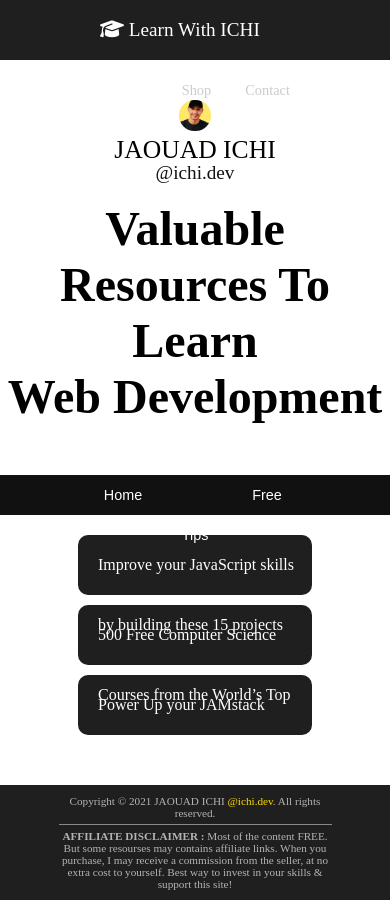
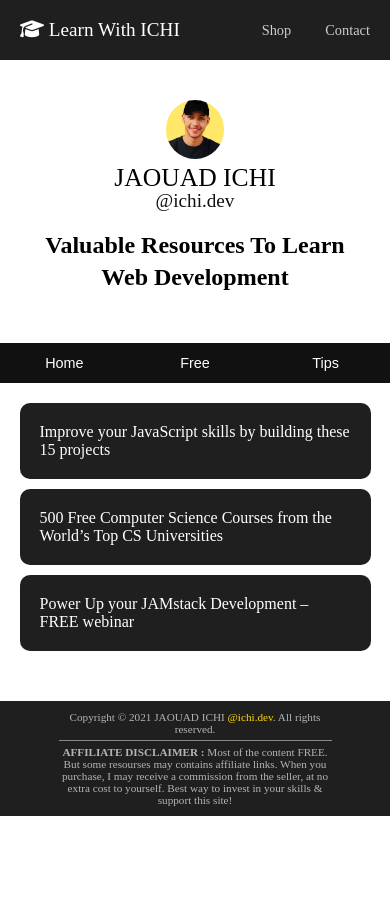
Before and after one commit to ijaouad/learnwithichi, a plain HTML site: page index.html in a window 390 px wide. After the commit the page ends 844 px from the top, so only its background shows below. Drawn offline with Linux system fonts and the light colour scheme.

Commit message:
Update styles.css

```diff
--- a/styles.css
+++ b/styles.css
@@ -41,6 +41,10 @@ nav .navig a {
 
 nav .navig a:hover {
     color: #ffffff;
+}
+
+.menu {
+    display: none;
 }
 
 .header {
@@ -94,18 +98,19 @@ nav .navig a:hover {
     background-color: #111;
     margin: 50px 0 20px 0;
     text-align: center;
+    display: grid;
+    grid-template-columns: 33% 34% 33%;
 }
 
 .btn {
     background: none;
     border: none;
     outline: none;
-    width: 100px;
+    width: 100%;
     height: 40px;
     color: #fff;
     font-size: .9rem;
     cursor: pointer;
-    margin: 0 20px;
 }
 
 .btn:hover {
@@ -119,18 +124,14 @@ nav .navig a:hover {
 
 .card {
     width: 60%;
-    height: 60px;
+    min-height: 60px;
     background: #1f1f1f;
     margin: 10px auto;
     border-radius: 10px;
-}
-
-.card p {
-    padding-left: 20px;
+    padding: 20px;
 }
 
 .card a{
-    line-height: 60px;
     text-decoration: none;
     color: #fff;
 }
@@ -166,3 +167,57 @@ footer p:first-child{
     margin-bottom: 5px;
     padding-bottom: 5px;
 }
+
+.active {
+    background-color: #ffd900;
+    color: #111;
+}
+
+@media (max-width: 1024px) {
+    .header img {
+        width: 12%;
+    }
+
+    .header h2 {
+        font-size: 2.5rem;
+        line-height: 3rem;
+    }
+
+    .card {
+        width: 70%;
+    }
+}
+
+@media (max-width: 722px) {
+    .header img {
+        width: 15%;
+    }
+
+    .header h2 {
+        font-size: 2rem;
+        line-height: 2.5rem;
+    }
+
+    nav {
+        padding: 0 40px;
+    }
+
+    .card {
+        width: 80%;
+    }
+}
+
+@media (max-width: 580px) {
+    .header h2 {
+        font-size: 1.5rem;
+        line-height: 2rem;
+    }
+
+    .card {
+        width: 90%;
+    }
+
+    nav {
+        padding: 0 20px;
+    }
+}
```
